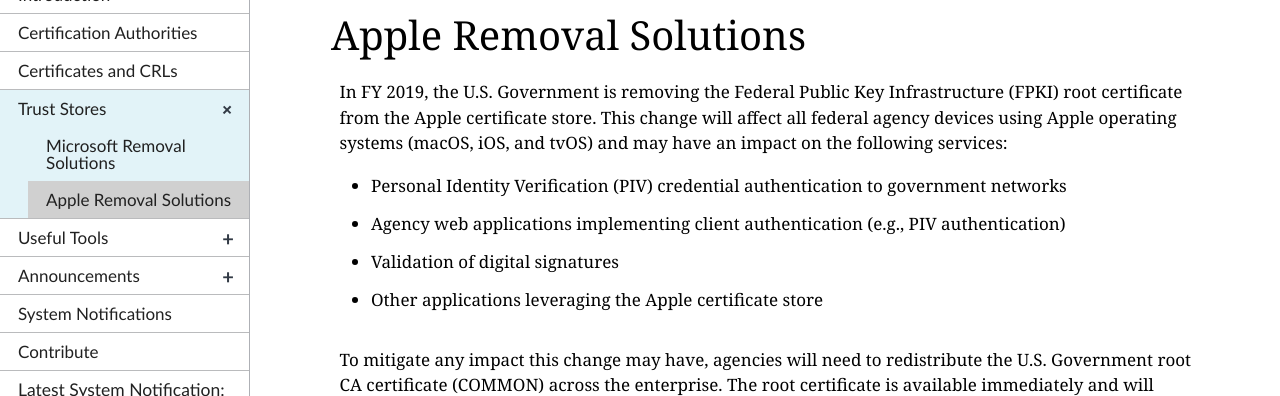
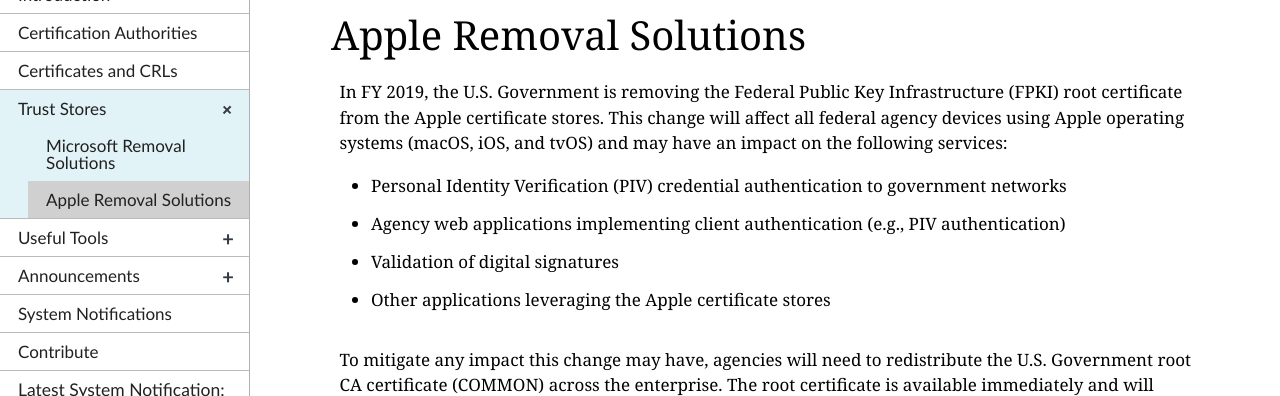
Before and after one commit to GSA/fpki-guides, a Jekyll site: the page built from _truststores/02_appl_removal_solutions.md, in a window 1280 px wide and 900 px high. Shown: the part 184-580 px from the top of the window. Built offline with Jekyll 4.4.1, drawn with Linux system fonts in a browser that asks for light colours; nearby versions of some CDN libraries; library files that are not in the unit come from our copies.

Commit message:
Update 02_appl_removal_solutions.md
Pluralized certificate store to certificate stores (multiple in question)

```diff
--- a/_truststores/02_appl_removal_solutions.md
+++ b/_truststores/02_appl_removal_solutions.md
@@ -5,12 +5,12 @@
 collection: truststores
 permalink: truststores/apple/
 ---
-In FY 2019, the U.S. Government is removing the Federal Public Key Infrastructure (FPKI) root certificate from the Apple certificate store. This change will affect all federal agency devices using Apple operating systems (macOS, iOS, and tvOS) and may have an impact on the following services:
+In FY 2019, the U.S. Government is removing the Federal Public Key Infrastructure (FPKI) root certificate from the Apple certificate stores. This change will affect all federal agency devices using Apple operating systems (macOS, iOS, and tvOS) and may have an impact on the following services:
 
 - Personal Identity Verification (PIV) credential authentication to government networks
 - Agency web applications implementing client authentication (e.g., PIV authentication)
 - Validation of digital signatures
-- Other applications leveraging the Apple certificate store
+- Other applications leveraging the Apple certificate stores
 
 To mitigate any impact this change may have, agencies will need to redistribute the U.S. Government root CA certificate (COMMON) across the enterprise. The root certificate is available immediately and will remain unchanged.
 
```
